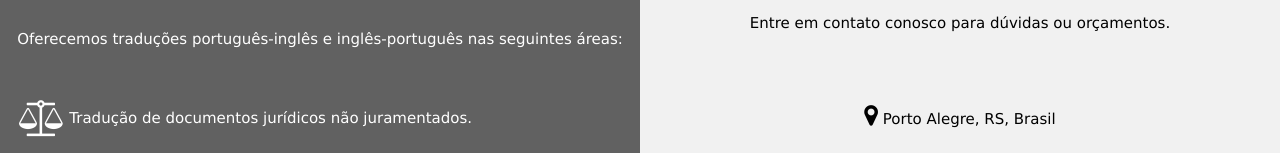
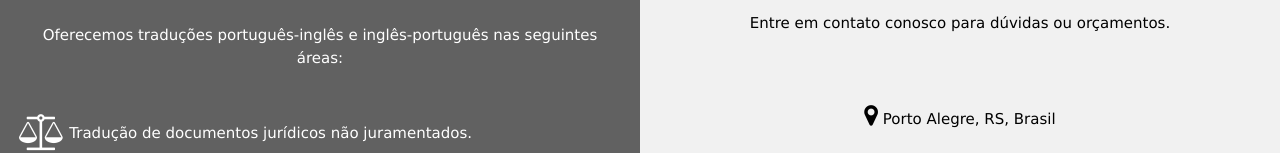
Before and after one commit to lptrad/lptrad.github.io, a plain HTML site: page index.html in a window 1280 px wide. Shown: the part 822-975 px from the top of the page. Drawn offline with nearby package versions, Linux system fonts and the light colour scheme.

Commit message:
Update index.html

```diff
--- a/index.html
+++ b/index.html
@@ -50,7 +50,7 @@
     <div class="w3-half w3-dark-grey w3-center" style="min-height:800px" id="servicos">
       <div class="w3-padding-64 w3-center">
         <h2>Serviços</h2>
-        <p class="w3-padding-16">Oferecemos traduções português-inglês e inglês-português nas seguintes áreas:</p>
+        <p class="w3-padding-large">Oferecemos traduções português-inglês e inglês-português nas seguintes áreas:</p>
         <div class="w3-container w3-responsive">
           <table>
             <tr>
```
